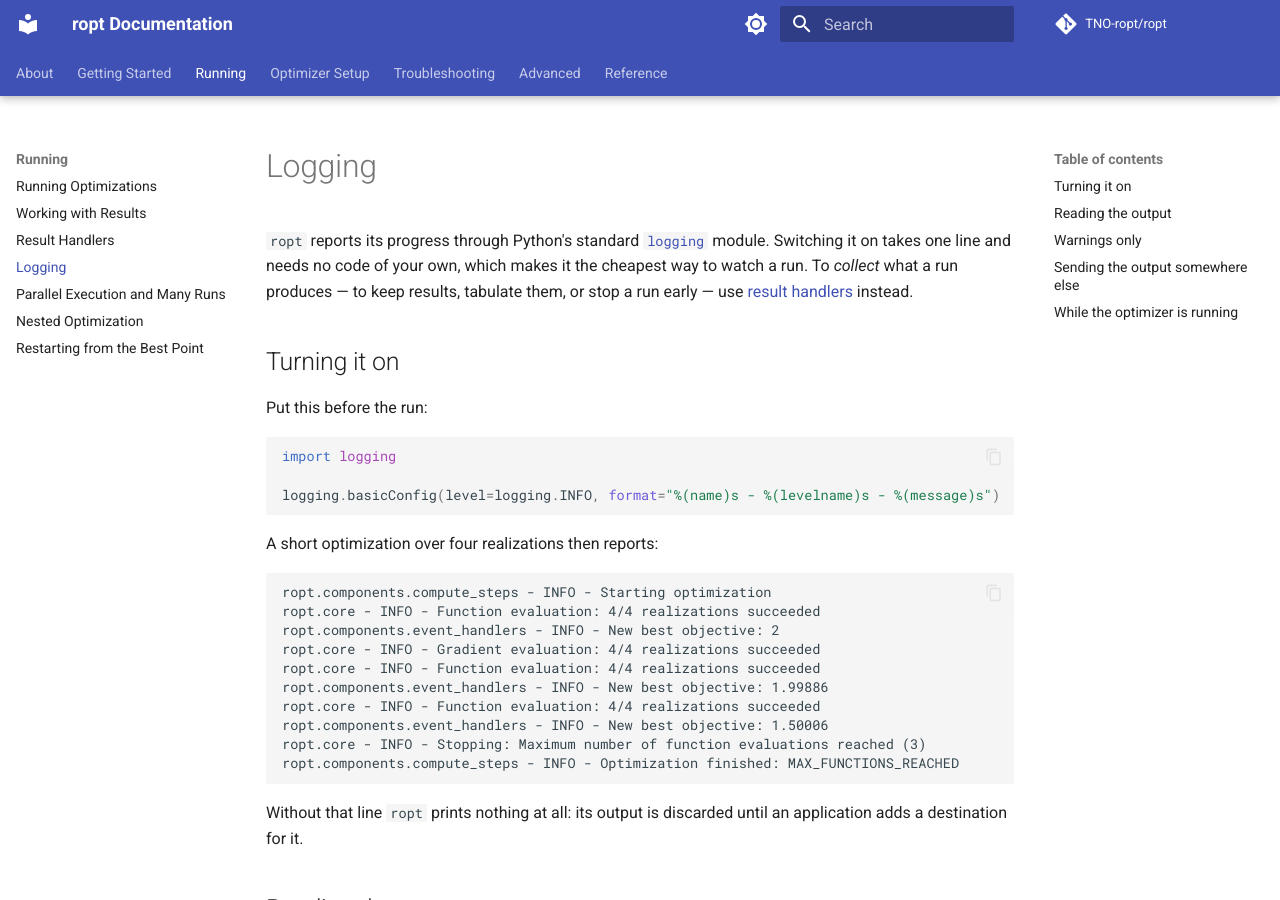
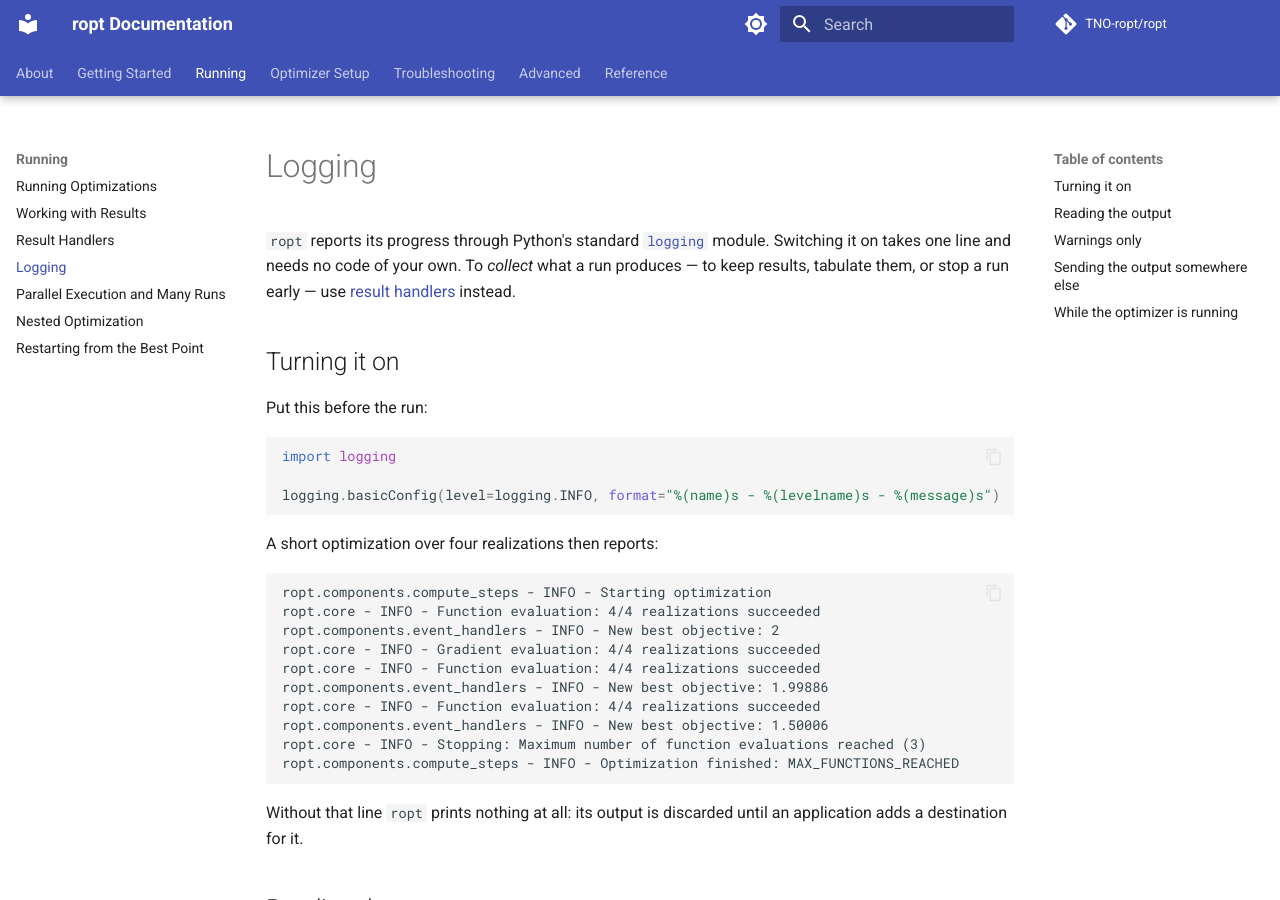
Before and after one commit to TNO-ropt/ropt, an MkDocs documentation site: the page built from docs/running/logging.md, in a window 1280 px wide and 900 px high. Built offline with MkDocs 1.6.1 and Material for MkDocs 9.7.7, drawn with Linux system fonts in a browser that asks for light colours; comment, search, counter and statistics services are not loaded; the version menu is left out.

Commit message:
Drop a ranking clause from the logging page

```diff
--- a/docs/running/logging.md
+++ b/docs/running/logging.md
@@ -2,9 +2,9 @@
 
 `ropt` reports its progress through Python's standard
 [`logging`](https://docs.python.org/3/library/logging.html) module. Switching it
-on takes one line and needs no code of your own, which makes it the cheapest way
-to watch a run. To *collect* what a run produces — to keep results, tabulate
-them, or stop a run early — use [result handlers](handlers.md) instead.
+on takes one line and needs no code of your own. To *collect* what a run
+produces — to keep results, tabulate them, or stop a run early — use
+[result handlers](handlers.md) instead.
 
 ## Turning it on
 
```
